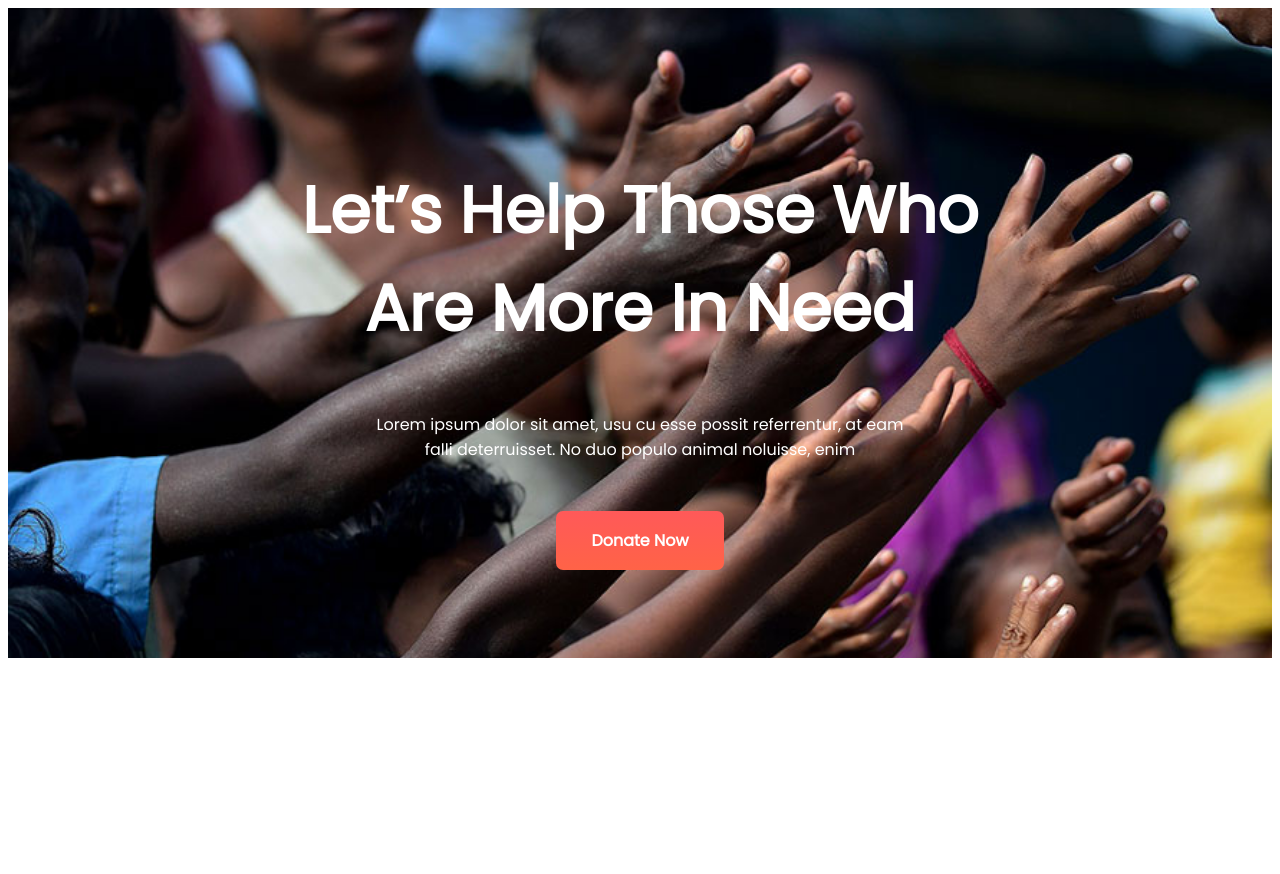
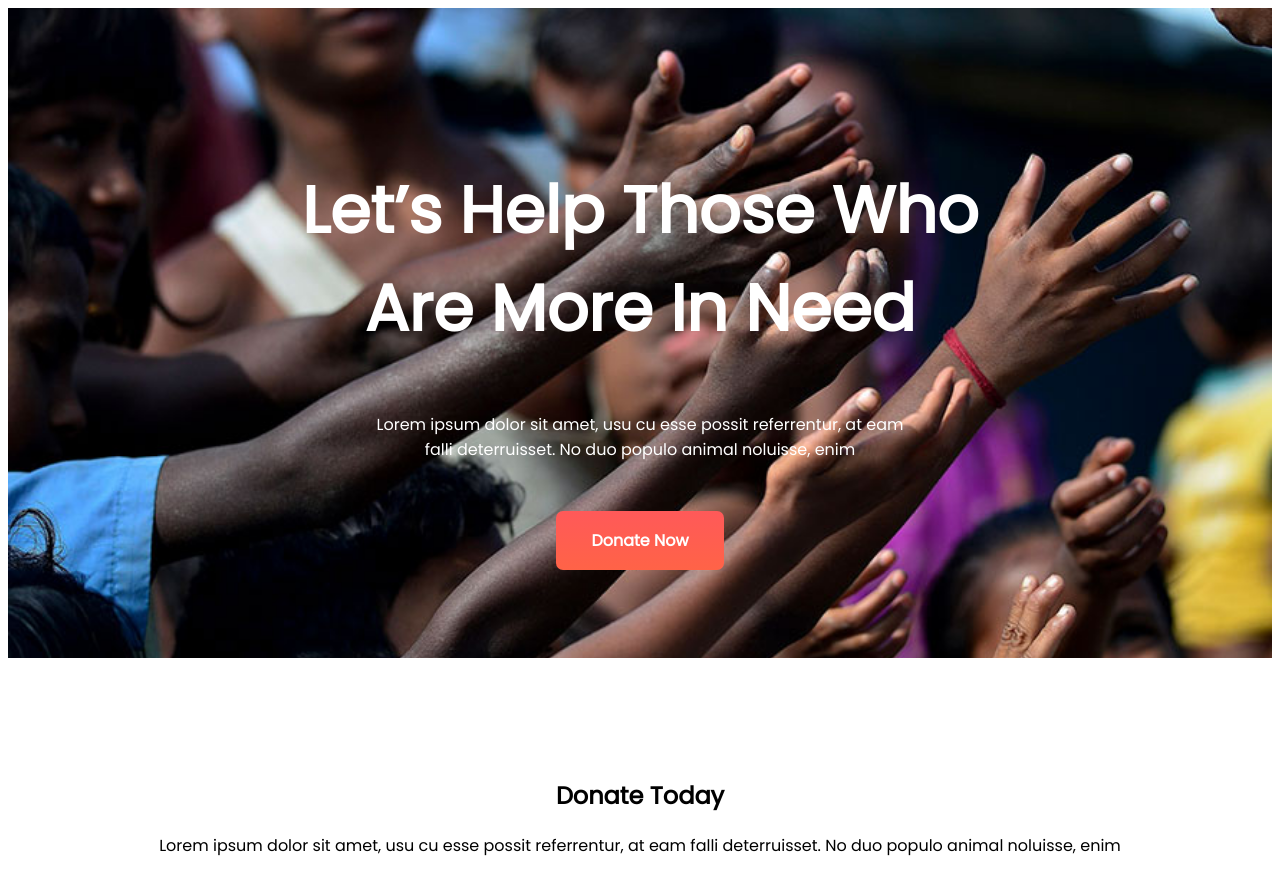
Before and after one commit to mehedi360272/donate-today, a plain HTML site: page index.html in a window 1280 px wide. Before the commit the page ends 800 px from the top, so only its background shows below. Drawn offline with Linux system fonts and the light colour scheme.

Commit message:
donate added

```diff
--- a/index.html
+++ b/index.html
@@ -24,6 +24,15 @@
             <a class="donate-button" target="_blank" href="">Donate Now</a>
         </div>
     </section>
+    <section>
+        <div>
+            <div class="donate-today">
+                <h1>Donate Today</h1>
+                <p>Lorem ipsum dolor sit amet, usu cu esse possit referrentur, at eam falli
+                    deterruisset. No duo populo animal noluisse, enim</p>
+            </div>
+        </div>
+    </section>
 
 </body>
 
--- a/style.css
+++ b/style.css
@@ -46,3 +46,8 @@ body {
     padding: 18px 35px;
     border-radius: 7px;
 }
+
+.donate-today {
+    text-align: center;
+    padding-top: 100px;
+}
```
